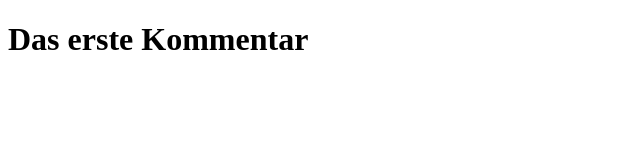
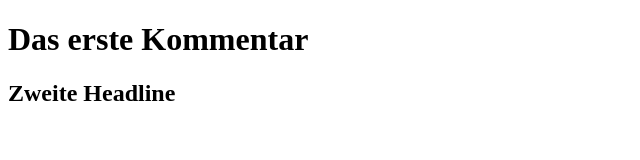
Before and after one commit to pin87/erste_demo, a plain HTML site: page index.html in a window 1280 px wide. Shown: the whole page, without its empty margins (0-640 px from the left). Drawn offline with Linux system fonts and the light colour scheme.

Commit message:
Headline2

```diff
--- a/index.html
+++ b/index.html
@@ -8,7 +8,7 @@
 </head>
 <body>
     <h1>Das erste Kommentar</h1>
-
+    <h2>Zweite Headline</h2>
 
 </body>
 </html>
```
